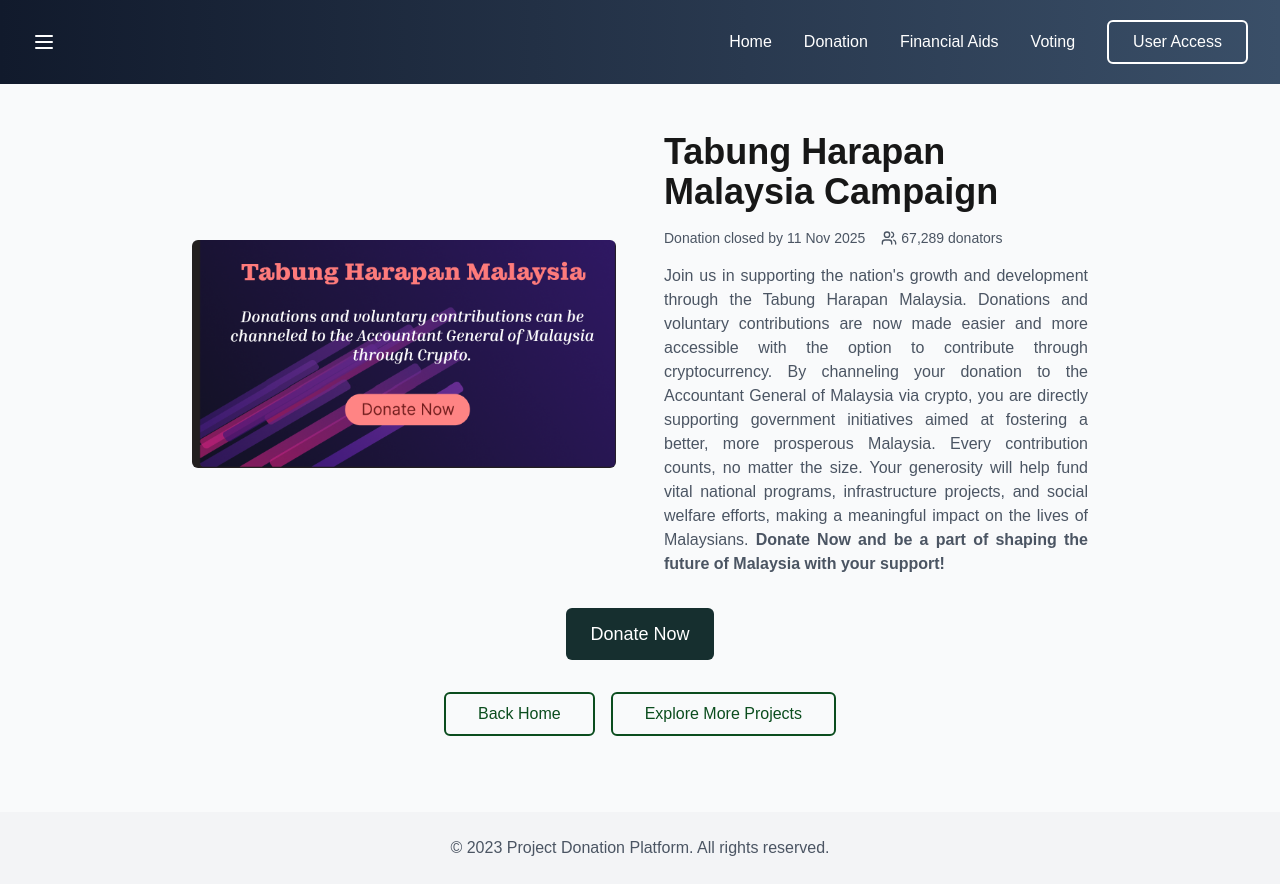
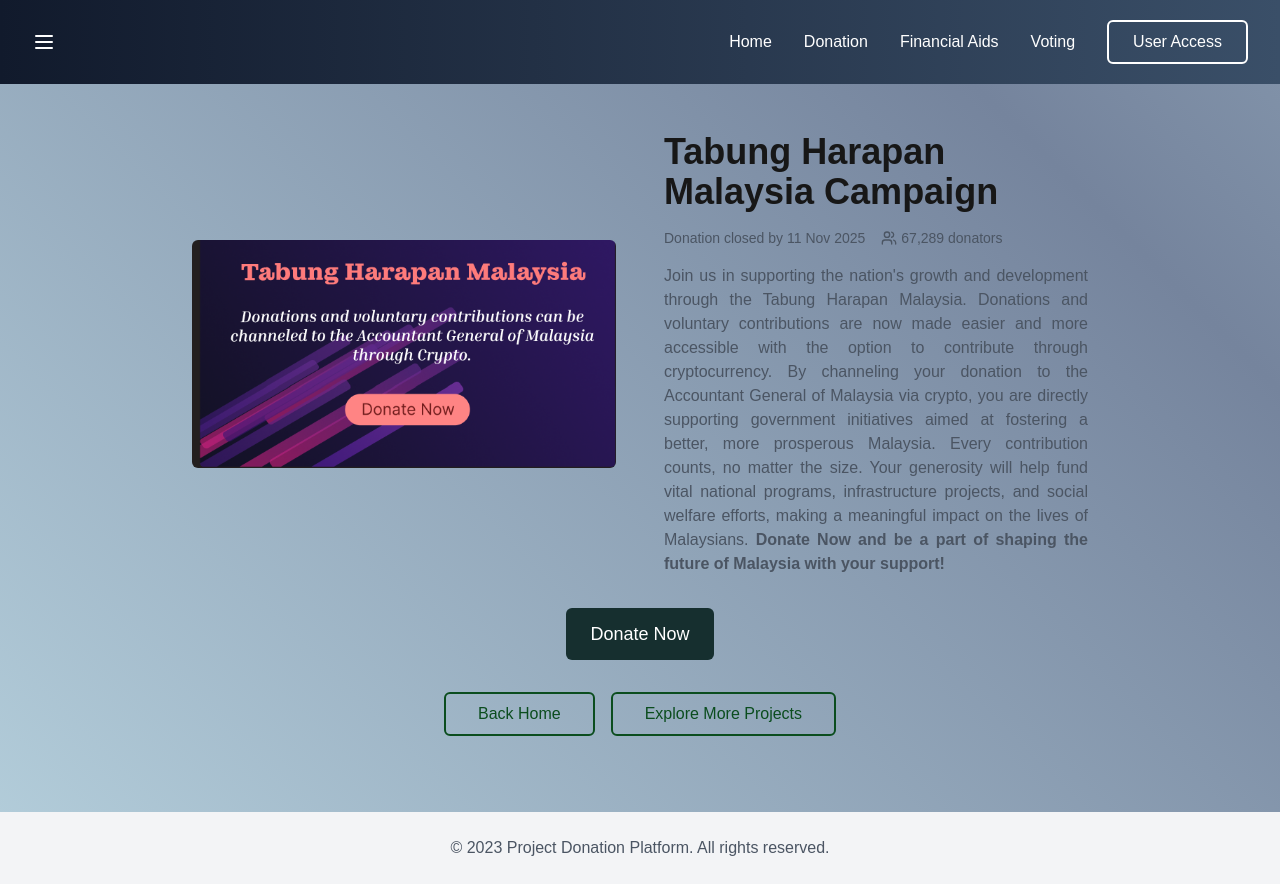
Before and after one commit to kaii3677/thaifundify, a Next.js app in the folder thaifundify/: page /donationdetails in a window 1280 px wide. Built offline with nearby package versions, Linux system fonts and the light colour scheme.

Commit message:
donation

```diff
--- a/thaifundify/app/donationdetails/page.tsx
+++ b/thaifundify/app/donationdetails/page.tsx
@@ -6,7 +6,7 @@
 
 export default function Component() {
   return (
-    <div className="min-h-screen flex flex-col bg-gray-50">
+    <div className="min-h-screen flex flex-col bg-gradient-to-br from-[#D8F9FF] via-[#D8F9FF] to-[#EFE0FF] animate-gradient-bg">
       <main className="flex-grow container mx-auto px-4 py-8 md:py-12">
         <div className="max-w-4xl mx-auto space-y-8">
           {/* Project Image and Details */}
@@ -48,7 +48,7 @@
           <div className="flex justify-center">
             <Button
               className="bg-[#162F2F] hover:bg-[#162F2F]/90 text-white px-6 py-3 rounded-full text-lg"
->
+            >
               Donate Now
             </Button>
           </div>
--- a/thaifundify/app/globals.css
+++ b/thaifundify/app/globals.css
@@ -45,3 +45,22 @@
 nav ul li a:hover {
   color: #FFD700; /* Highlight on hover */
 }
+
+
+@keyframes gradientAnimation {
+  0% {
+    background-position: 0% 0%;
+  }
+  50% {
+    background-position: 100% 100%;
+  }
+  100% {
+    background-position: 0% 0%;
+  }
+}
+
+.animate-gradient-bg {
+  background: linear-gradient(45deg, #75849d, #D8F9FF, #75849d, #D8F9FF);
+  background-size: 400% 400%;
+  animation: gradientAnimation 15s ease infinite;
+}
```
